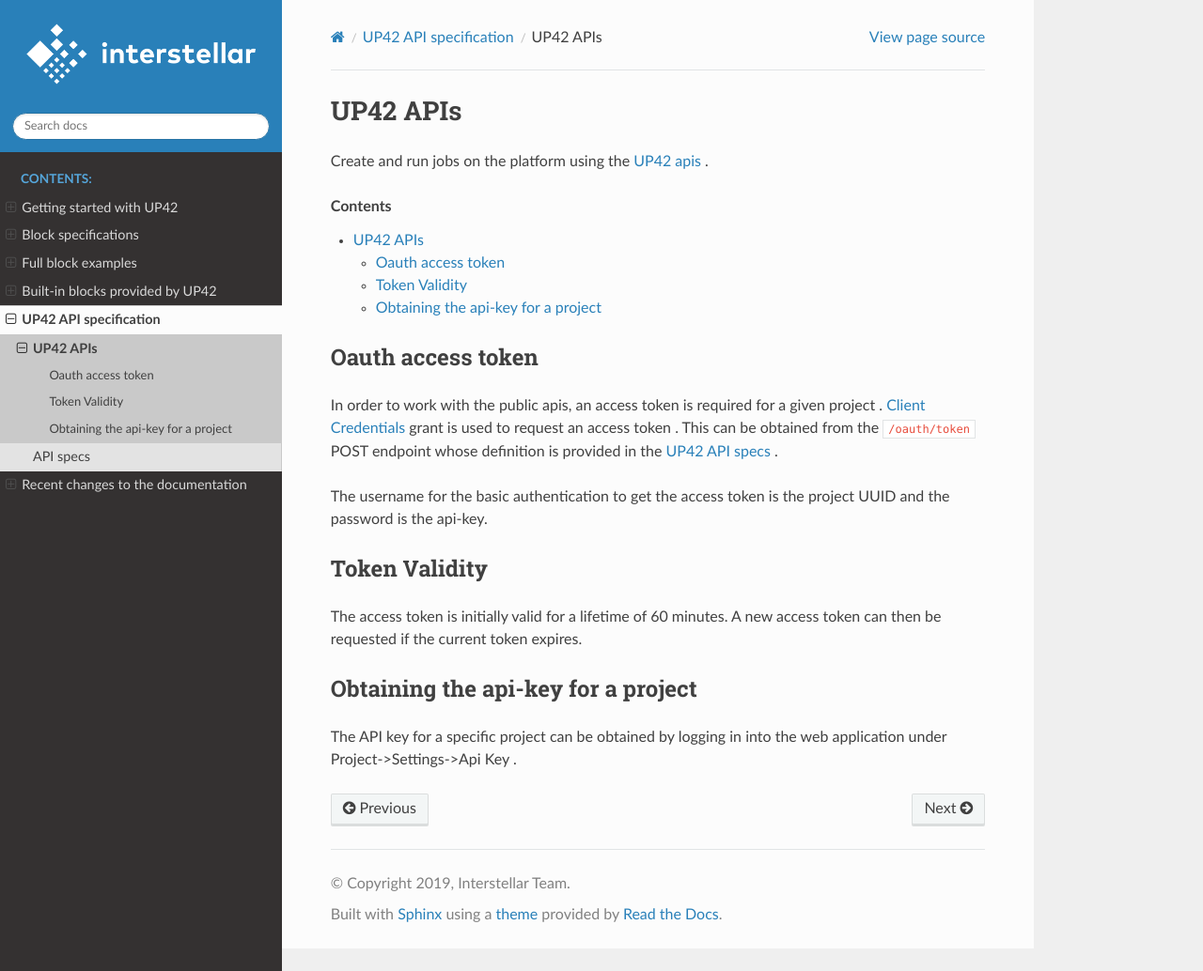
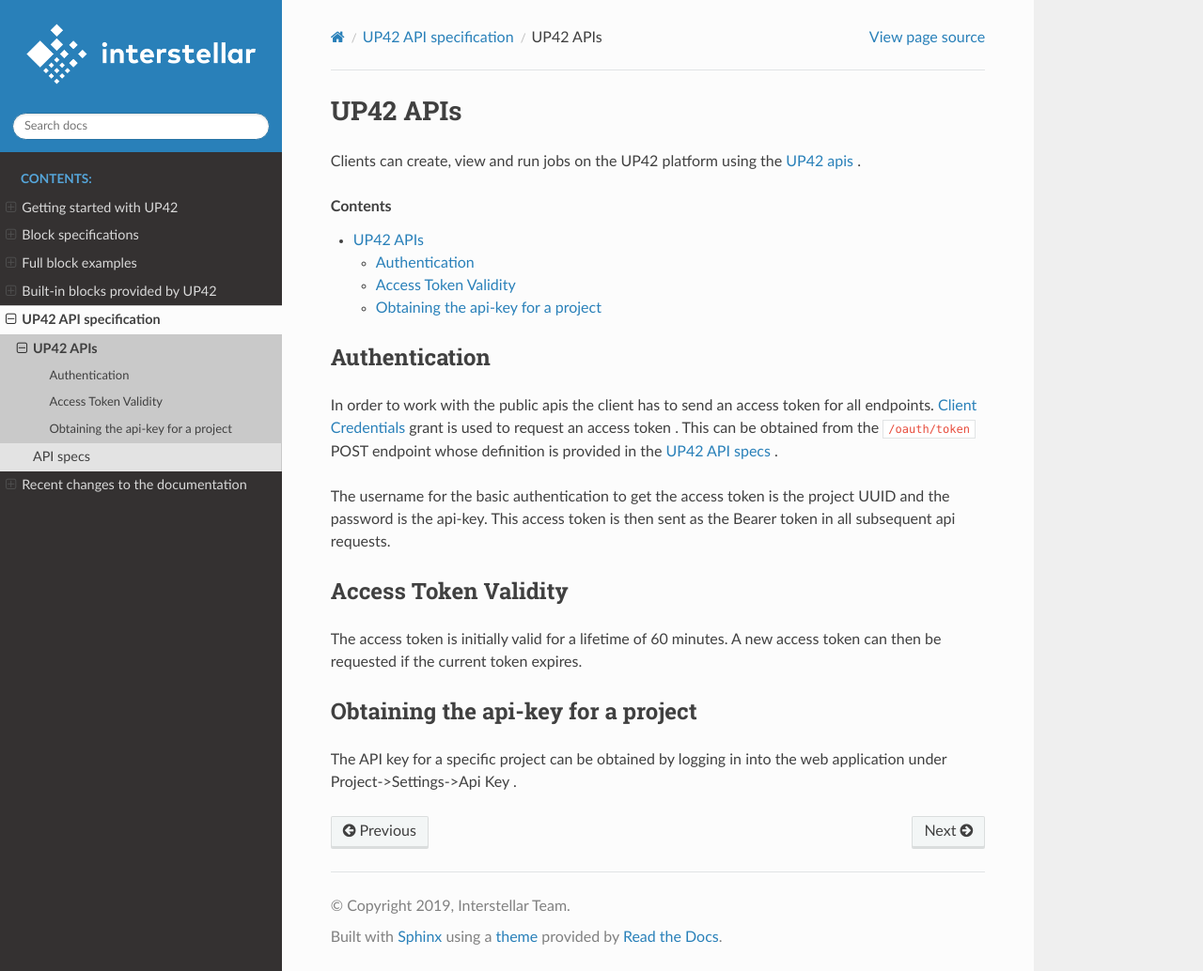
Before and after one commit to up42/docs, a Sphinx documentation site: the page built from source/specs/public-apis.rst, in a window 1280 px wide and 1034 px high. Shown: the whole window at 94% size. Built offline with Sphinx 7.4.7 and the Read the Docs theme 2.0.0, drawn with Linux system fonts in a browser that asks for light colours.

Commit message:
Api keys

```diff
--- a/source/specs/public-apis.rst
+++ b/source/specs/public-apis.rst
@@ -3,21 +3,22 @@
 UP42 APIs
 =========
 
-Create and run jobs on the platform using the `UP42 apis <../api/index.html#http://>`_ .
+Clients can create, view and run jobs on the UP42 platform using the `UP42 apis <../api/index.html#http://>`_ .
 
 .. contents::
 
-Oauth access token
-------------------
+Authentication
+--------------
 
-In order to work with the public apis, an access token is required for a given project .
+In order to work with the public apis the client has to send an access token for all endpoints.
 `Client Credentials <https://www.oauth.com/oauth2-servers/access-tokens/client-credentials/>`_ grant is used to request an access token .
 This can be obtained from the ``/oauth/token`` POST endpoint whose definition is provided in the `UP42 API specs <../api/index.html#http://tag/get-accesstoken-endpoint>`_ .
 
 The username for the basic authentication to get the access token is the project UUID and the password is the api-key.
+This access token is then sent as the Bearer token in all subsequent api requests.
 
-Token Validity
---------------
+Access Token Validity
+---------------------
 
 The access token is initially valid for a lifetime of 60 minutes. A new access token can then be requested if the current token expires.
 
```
